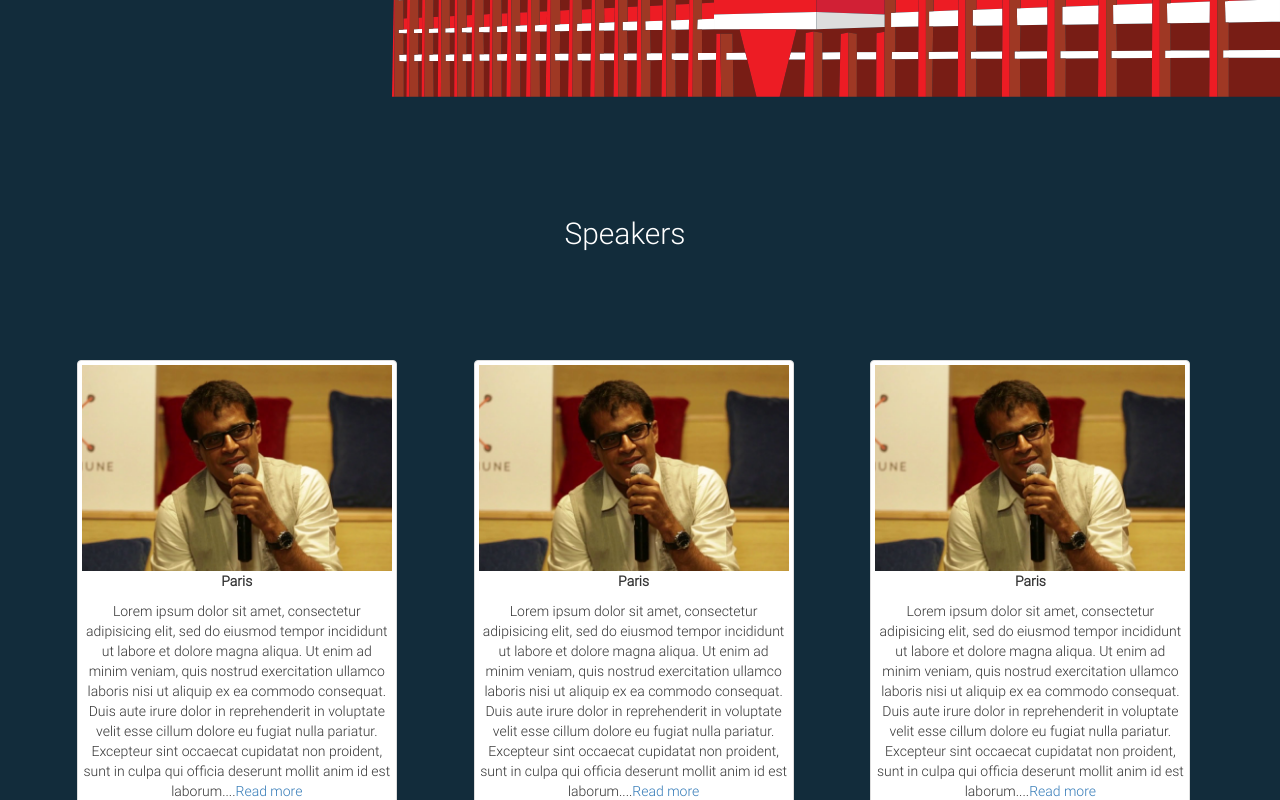
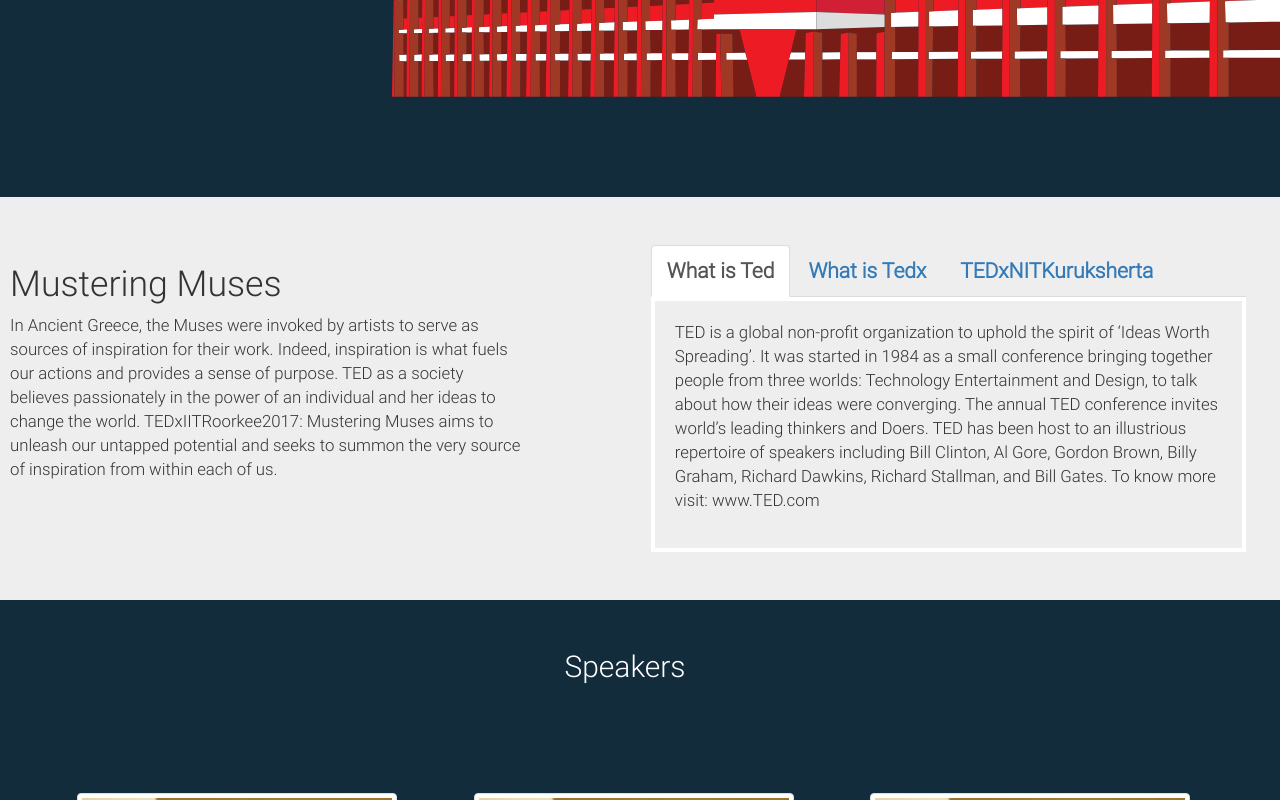
Before and after one commit to rishabh2609/tedxNitK, a plain HTML site: page index.html in a window 1280 px wide. Shown: the part 703-1503 px from the top of the page. Drawn offline with Linux system fonts and the light colour scheme.

Commit message:
bug fixed animations added

```diff
--- a/css/main1.css
+++ b/css/main1.css
@@ -32,14 +32,29 @@
 	overflow-y: hidden;
     overflow-x: hidden;
 }
-.headers-text {
-	/*border-bottom: 2px solid red;*/
-	/*max-width: 20px;*/
+.mustering {
+	margin-left: 10px;
+	margin-right: 80px;
+}
+.mustering > p  , .tab-pane  > p {
+	font-size: 80%;
+}
+.mustering > h1  {
+	font-size: 170%;
+}
+.about-tedx {
+	font-size: 150%;
+	font-weight: bold;
+	cursor: pointer;
+}
+.tab-pane {
+	font-size: 100%;
+	padding: 20px;
+	border: 4px solid white;
 }
 .slideanim {visibility:hidden;
 	overflow-y: hidden;
 	overflow-x: hidden;
-
 }
 .slide {
   animation-name: slide;
--- a/index.html
+++ b/index.html
@@ -44,7 +44,7 @@
 							<p>March, 2017</p>
 						</div>
 						<div class="col-sm-4 text-center" id="venue">
-							<p>Jubilee<br />Hall</p>
+							<p>Jubilee<br/>Hall</p>
 						</div>
 						<div class="col-sm-4">
 						<!-- blank -->
@@ -57,6 +57,41 @@
 			</div>
 		</div>
 	</div><br><br><br><br><br>
+
+
+	<div class="jumbotron " >
+		<div class="row about-tedx">
+			<div class="col-sm-5 mustering ">
+			<h1>Mustering Muses</h1>
+			<p>
+			In Ancient Greece, the Muses were invoked by artists to serve as sources of inspiration for their work. Indeed, inspiration is what fuels our actions and provides a sense of purpose. TED as a society believes passionately in the power of an individual and her ideas to change the world. TEDxIITRoorkee2017: Mustering Muses aims to unleash our untapped potential and seeks to summon the very source of inspiration from within each of us.</p>
+			</div>
+			<div class="col-sm-6">
+				<div class="container">
+				  <ul class="nav nav-tabs">
+				    <li class="active"><a data-toggle="tab" href="#menu1">What is Ted</a></li>
+				    <li><a data-toggle="tab" href="#menu2">What is Tedx</a></li>
+				    <li><a data-toggle="tab" href="#menu3">TEDxNITKuruksherta</a></li>
+				  </ul>
+				  <div class="tab-content">
+				    <div id="menu1" class="tab-pane fade in active" >
+				      <p>TED is a global non-profit organization to uphold the spirit of ‘Ideas Worth Spreading’. It was started in 1984 as a small conference bringing together people from three worlds: Technology Entertainment and Design, to talk about how their ideas were converging. The annual TED conference invites world’s leading thinkers and Doers. TED has been host to an illustrious repertoire of speakers including Bill Clinton, Al Gore, Gordon Brown, Billy Graham, Richard Dawkins, Richard Stallman, and Bill Gates.
+					  To know more visit: www.TED.com</p>
+				    </div>
+				    <div id="menu2" class="tab-pane fade">
+				      <p> TEDx is an independently organized TED event which helps communities enjoy a TED like experience, through live speakers and videos of TED talks. Extensively conducted by leading universities and organizations, TEDx events have seen incredible growth across the globe. A TEDx event aims to make great ideas accessible and spark conversation among the members of the audience. Idea-centric, crisp, 18-minute deliverances by eminent personalities from diverse fields inspire and educate alike. The breaks provide ample time to strike up conversations with other enthusiasts, paving the way for interesting discussions and varied perspectives.
+						</p>
+				    </div>
+				    <div id="menu3" class="tab-pane fade">
+				      <p>
+						TEDxIITRoorkee is organized by a group of enthusiasts who form a part of the Entrepreneurship Development Cell. The spirit of TED aligns closely with the main agenda of the EDC, which is to foster the spirit of entrepreneurship and innovation among the students of the campus. Since its inception in 2010, TEDxIITRoorkee has now become an annual event, playing host to a multitude of speakers from various walks of life. TEDxIITRoorkee boasts of an active following online, through its website and on various social media channels. The event will be organized on the 5th of March, 2017.
+						</p>
+				    </div>
+				  </div>
+				</div>
+			</div>
+		</div>
+	</div>
 <!-- =========================================Speakers======================================== -->
 <div class="container-fluid text-center bg-grey">
   <div class="row profile-all text-center">
```
Lines whose indentation alone changed are shown as unchanged.
